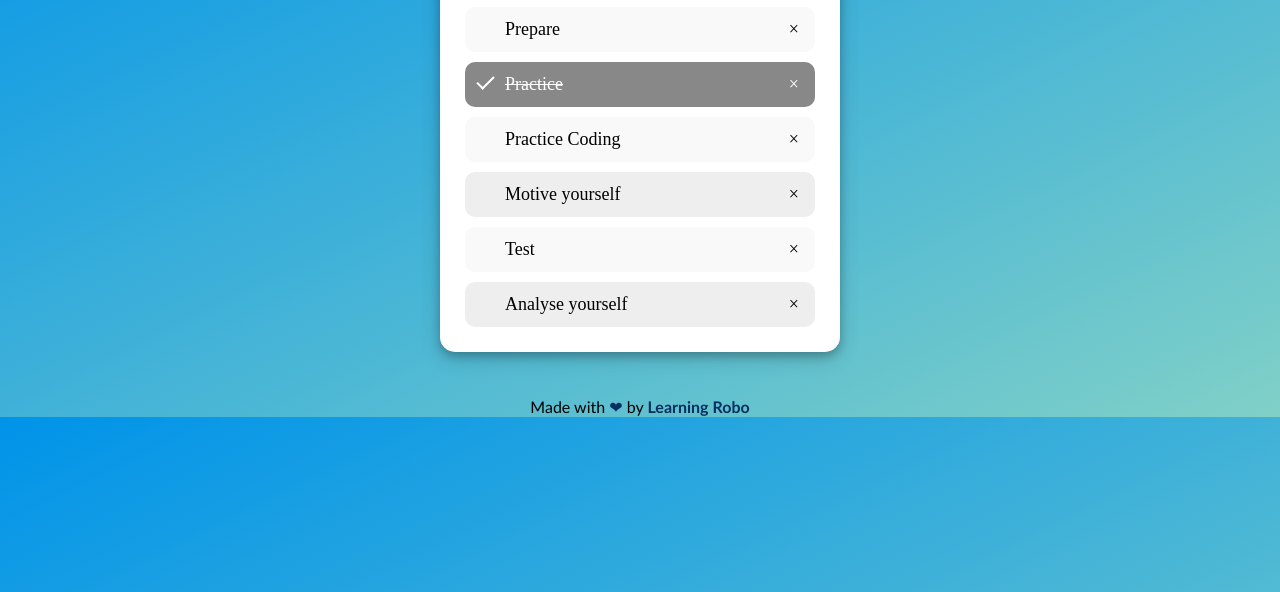
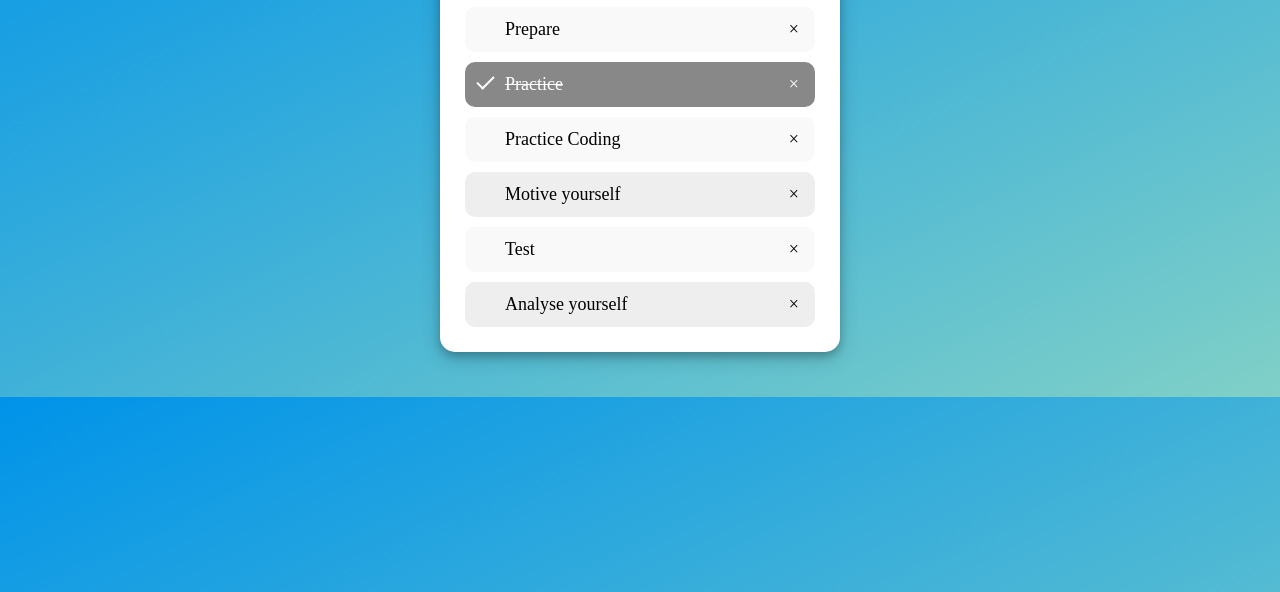
Before and after one commit to Devanshchauhan06/Task-3, a plain HTML site: page index.html in a window 1280 px wide. Shown: the part 208-800 px from the top of the page. Drawn offline with Linux system fonts and the light colour scheme.

Commit message:
Update index.html

```diff
--- a/index.html
+++ b/index.html
@@ -21,8 +21,6 @@
   <li>Analyse yourself</li>
 </ul>
 </div>
-<div class="credit">Made with <span style="color:#072f5f">❤</span> by <a  href="https://www.learningrobo.com/">Learning Robo</a></div>
-</div>
  <script src="script.js"></script>
 </body>
 </html>
```
